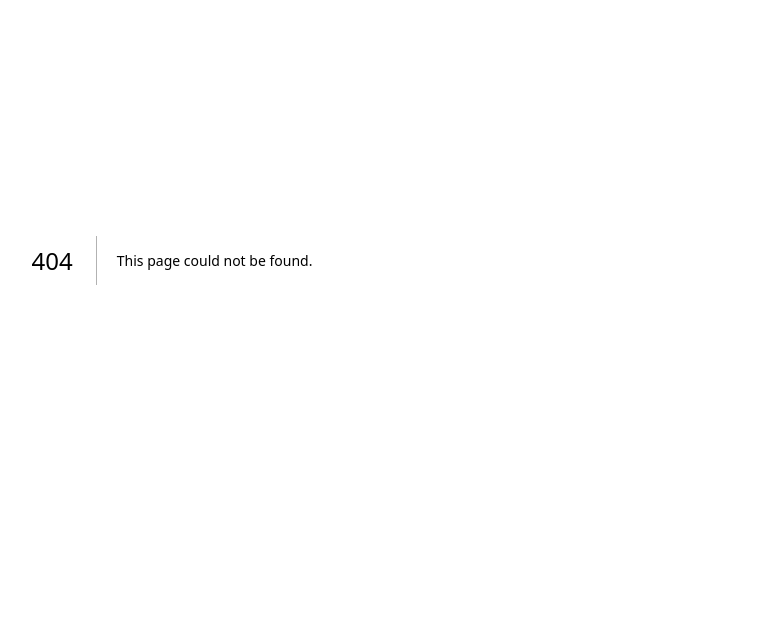
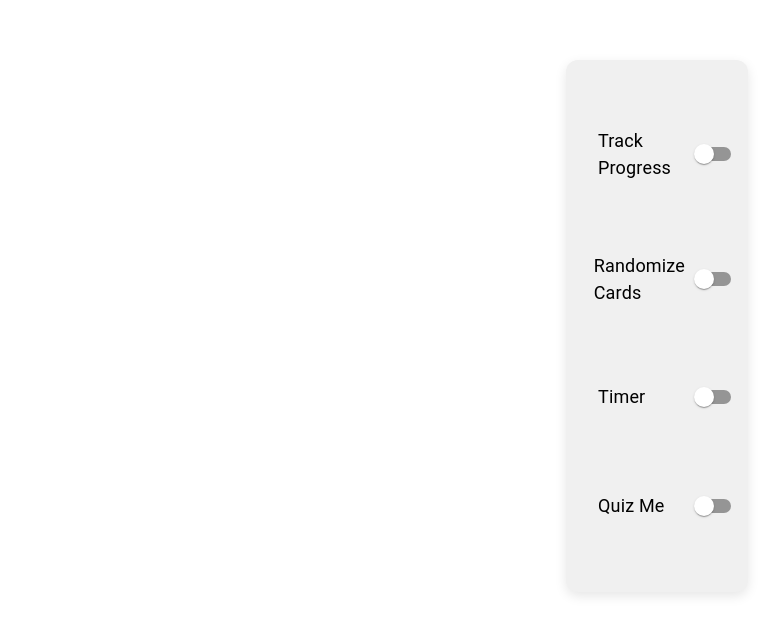
Before and after one commit to RawanKarroum/StudyPulse, a Next.js app in the folder study-pulse/: page /components/RightNavbar in a window 1280 px wide. Before the commit this address had no page. Shown: the part 140-774 px from the top of the page, without its empty margins (468-1247 px from the left). Built offline with nearby package versions, Linux system fonts and the light colour scheme.

Commit message:
added countdown, navbar onright with toggles

```diff
--- /dev/null
+++ b/study-pulse/app/components/RightNavbar/page.tsx
@@ -0,0 +1,82 @@
+import React from 'react';
+import { Box, Switch, FormControlLabel } from '@mui/material';
+
+interface NavbarProps {
+  handleTimerToggle: (event: React.ChangeEvent<HTMLInputElement>) => void;
+}
+
+const Navbar: React.FC<NavbarProps> = ({ handleTimerToggle }) => {
+  return (
+    <Box
+      sx={{
+        width: '150px',
+        height: '500px',
+        backgroundColor: '#f0f0f0',
+        borderRadius: '12px',
+        padding: '16px',
+        position: 'absolute',
+        top: '25%',
+        right: '5%',
+        display: 'flex',
+        flexDirection: 'column',
+        gap: '20px',
+        boxShadow: '0px 4px 12px rgba(0, 0, 0, 0.1)',
+        justifyContent: 'space-evenly',
+      }}
+    >
+      <FormControlLabel
+        control={<Switch />}
+        label="Track Progress"
+        labelPlacement="start"
+        sx={{
+          display: 'flex',
+          justifyContent: 'space-between',
+          '& .MuiTypography-root': {
+            fontSize: '18px',
+          },
+        }}
+      />
+
+      <FormControlLabel
+        control={<Switch />}
+        label="Randomize Cards"
+        labelPlacement="start"
+        sx={{
+          display: 'flex',
+          justifyContent: 'space-between',
+          '& .MuiTypography-root': {
+            fontSize: '18px',
+          },
+        }}
+      />
+
+      <FormControlLabel
+        control={<Switch onChange={handleTimerToggle} />}
+        label="Timer"
+        labelPlacement="start"
+        sx={{
+          display: 'flex',
+          justifyContent: 'space-between',
+          '& .MuiTypography-root': {
+            fontSize: '18px',
+          },
+        }}
+      />
+
+      <FormControlLabel
+        control={<Switch />}
+        label="Quiz Me"
+        labelPlacement="start"
+        sx={{
+          display: 'flex',
+          justifyContent: 'space-between',
+          '& .MuiTypography-root': {
+            fontSize: '18px',
+          },
+        }}
+      />
+    </Box>
+  );
+};
+
+export default Navbar;
```
Also changed, not shown: study-pulse/app/components/TimerModal/page.tsx (added, +44 -0 lines), study-pulse/app/flashcard-page/[title]/page.tsx (+80 -14 lines).
